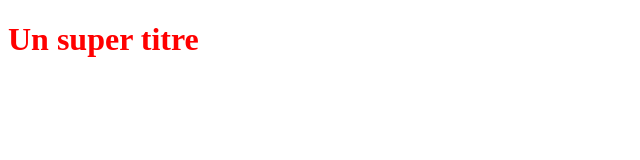
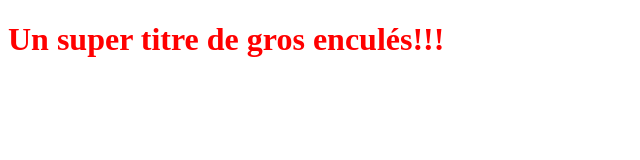
Before and after one commit to Micko8/OpenclassroomsProject, a plain HTML site: page index.html in a window 1280 px wide. Shown: the whole page, without its empty margins (0-640 px from the left). Drawn offline with Linux system fonts and the light colour scheme.

Commit message:
Modification du titre H1

```diff
--- a/index.html
+++ b/index.html
@@ -5,6 +5,6 @@
     <link rel="stylesheet" type="text/css" href="styles.css">
 </head>
 <body>
-    <h1>Un super titre</h1>
+    <h1>Un super titre de gros enculés!!!</h1>
 </body>
 </html>
```
